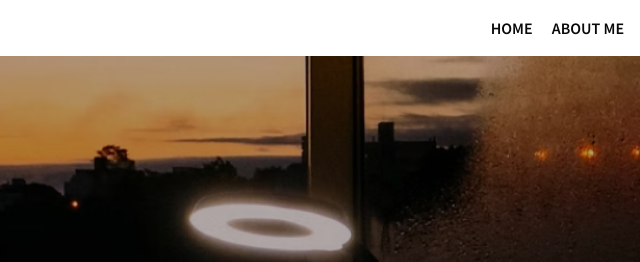
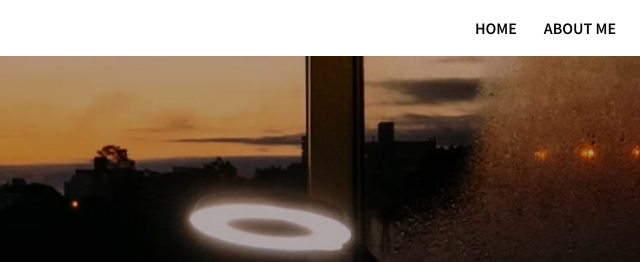
Before and after one commit to justdreambig/solo-scrimba-blog, a plain HTML site: page index.html in a window 1280 px wide. Shown: the top 262 px of the page, 640-1280 px from the left. Drawn offline with Linux system fonts and the light colour scheme.

Commit message:
Update style.css

```diff
--- a/css/style.css
+++ b/css/style.css
@@ -17,13 +17,13 @@ body {
 /* ----- Header ----- */
 
 
-.header-text {
-   margin-left: 0.3125;
-   }
+
 
 
 .header-nav-about-me {
-    margin-left: 1.2em;
+    margin-left: .2em;
+    min-width: 6em;
+
 }
 
 .header-logo {
@@ -38,7 +38,8 @@ body {
     font-weight: 700;
     font-size: 1.3em;
     letter-spacing: -0.03em;
-    margin-left: .3125em
+    margin-left: .3125em;
+
    }
 
 header nav ul {
@@ -46,7 +47,8 @@ header nav ul {
     list-style-type: none;
     align-items: center;
     margin: 0;
-    padding: 1em;
+    padding: 1em 1.5em 1em 1em;
+
     }
 
 .header-nav-home,
```
